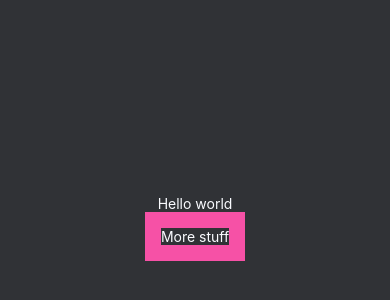
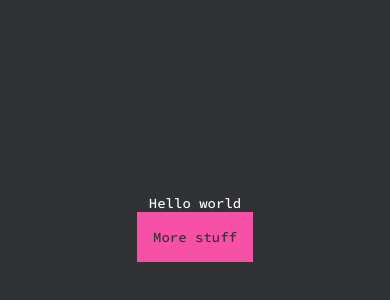
Before and after one commit to mattstyles/poc-expo, a React Native app: screen / in a window 390 px wide. Shown: the part 194-494 px from the top of the page. Built offline with nearby package versions, Linux system fonts and the light colour scheme.

Commit message:
add custom monospaced font

```diff
--- a/package.json
+++ b/package.json
@@ -9,6 +9,7 @@
   },
   "dependencies": {
     "expo": "~40.0.0",
+    "expo-font": "~8.4.0",
     "expo-status-bar": "~1.0.3",
     "react": "16.13.1",
     "react-dom": "16.13.1",
--- a/src/app/main.js
+++ b/src/app/main.js
@@ -1,10 +1,12 @@
 
 import React from 'react'
 import { StatusBar } from 'expo-status-bar'
-import { View } from 'react-native'
+import { View, Text as RNText } from 'react-native'
+import { useFonts } from 'expo-font'
 
-import { ThemeProvider, useTheme, theme, withTheme } from '../ui/theme'
+import { ThemeProvider, theme, withTheme } from '../ui/theme'
 import { Text } from '../ui/text'
+import { center } from '../ui/style'
 
 const padding = () => ({
   padding: 16
@@ -18,29 +20,47 @@ const Box = withTheme(
   padding
 )
 
+const Layout = withTheme(View,
+  center,
+  () => ({
+    flex: 1,
+    fontFamily: 'Hasklig-Medium'
+  }),
+  theme => ({
+    color: theme.colors.text.normal,
+    backgroundColor: theme.tokens.bgColor
+  })
+)
+
 const App = () => {
-  const theme = useTheme()
-
   return (
-    <View style={{
-      flex: 1,
-      color: theme.colors.text.normal,
-      backgroundColor: theme.tokens.bgColor,
-      alignItems: 'center',
-      justifyContent: 'center'
-    }}
-    >
+    <Layout>
       <Text>Hello world</Text>
-      <Box><Text>More stuff</Text></Box>
-    </View>
+      <Box><Text invert color='magenta'>More stuff</Text></Box>
+    </Layout>
   )
 }
 
 export const Main = () => {
+  const [loaded] = useFonts({
+    'Hasklig-Medium': require('../../assets/fonts/Hasklig-Medium.otf')
+  })
+
+  if (!loaded) {
+    return (
+      <ThemeProvider theme={theme}>
+        <Layout>
+          <RNText>Loading...</RNText>
+        </Layout>
+        <StatusBar hidden />
+      </ThemeProvider>
+    )
+  }
+
   return (
     <ThemeProvider theme={theme}>
       <App />
-      <StatusBar />
+      <StatusBar hidden />
     </ThemeProvider>
   )
 }
--- /dev/null
+++ b/src/ui/style.js
@@ -0,0 +1,9 @@
+
+export const center = () => ({
+  alignItems: 'center',
+  justifyContent: 'center'
+})
+
+export const spread = () => ({
+  justifyContent: 'space-between'
+})
--- a/src/ui/text.js
+++ b/src/ui/text.js
@@ -36,7 +36,10 @@ export const Text = ({
         invert,
         transparent
       }),
-      style
+      style,
+      {
+        fontFamily: 'Hasklig-Medium'
+      }
     ]}
     >
       {children}
```
Also changed, not shown: assets/fonts/Hasklig-Medium.otf (added), 1 other file (tests, documents, lock files or other folders).
